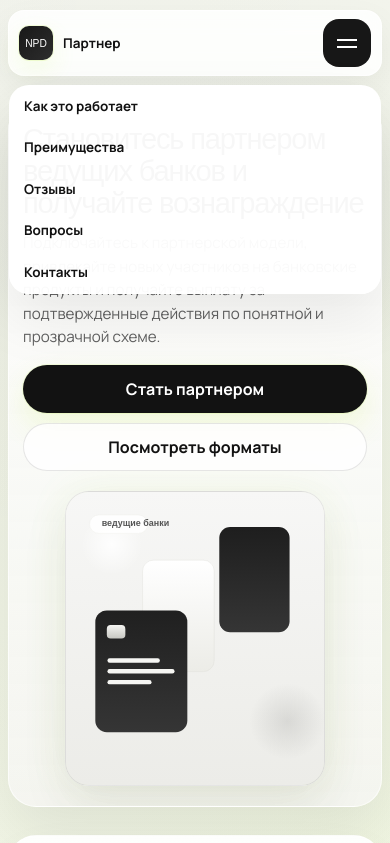
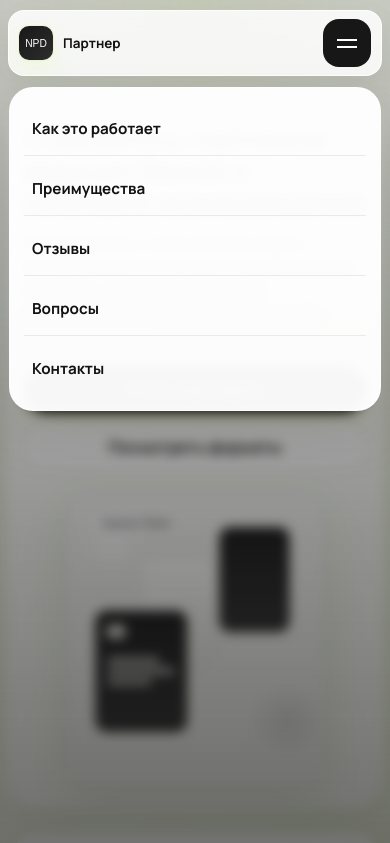
Before and after one commit to jesuuschrist/collaborator, a plain HTML site: page index.html in a window 390 px wide. Both pictures are taken after a click on the button 347 px from the left and 43 px from the top of the page. Shown: the top 843 px of the page. Drawn offline with Linux system fonts and the light colour scheme; a web font is replaced by a local one.

Commit message:
Refine mobile menu size and backdrop

```diff
--- a/styles.css
+++ b/styles.css
@@ -65,6 +65,10 @@ body::before {
   padding: 12px 0 72px;
 }
 
+body.menu-active {
+  overflow: hidden;
+}
+
 .topbar {
   position: sticky;
   top: 10px;
@@ -83,6 +87,23 @@ body::before {
   transition: background 0.2s ease, border-color 0.2s ease, box-shadow 0.2s ease;
 }
 
+.menu-backdrop {
+  position: fixed;
+  inset: 0;
+  z-index: 39;
+  background:
+    linear-gradient(180deg, rgba(8, 8, 8, 0.18), rgba(8, 8, 8, 0.56)),
+    radial-gradient(circle at top center, rgba(184, 239, 53, 0.08), transparent 26%);
+  opacity: 0;
+  pointer-events: none;
+  transition: opacity 0.28s ease;
+}
+
+.topbar.menu-open + .menu-backdrop {
+  opacity: 1;
+  pointer-events: auto;
+}
+
 .topbar.scrolled {
   border-color: rgba(18, 18, 18, 0.18);
   box-shadow: 0 10px 26px rgba(18, 18, 18, 0.08);
@@ -461,7 +482,7 @@ h2 {
 }
 
 .promo-track span::after {
-  content: "вЂў";
+  content: "•";
   color: var(--accent);
 }
 
@@ -1212,6 +1233,15 @@ h2 {
     display: flex;
   }
 
+  .menu a {
+    display: flex;
+    align-items: center;
+    min-height: 56px;
+    padding: 0 6px;
+    font-size: 1rem;
+    font-weight: 700;
+  }
+
   .hero,
   .audience,
   .contact {
@@ -1321,6 +1351,10 @@ h2 {
     gap: 12px;
   }
 
+  .menu-backdrop {
+    backdrop-filter: blur(6px);
+  }
+
   .brand-text small,
   .menu a {
     font-size: 0.88rem;
@@ -1344,6 +1378,25 @@ h2 {
 
   .brand-text small {
     font-size: 0.68rem;
+  }
+
+  .menu {
+    top: calc(100% + 12px);
+    padding: 18px;
+    border-radius: 24px;
+    gap: 6px;
+  }
+
+  .menu a {
+    min-height: 60px;
+    padding: 0 10px;
+    font-size: 1rem;
+    font-weight: 700;
+    border-bottom: 1px solid rgba(18, 18, 18, 0.08);
+  }
+
+  .menu a:last-child {
+    border-bottom: 0;
   }
 
   h1 {
@@ -1669,7 +1722,9 @@ h2 {
   }
 
   .menu a {
-    font-size: 0.84rem;
+    min-height: 54px;
+    padding: 0 8px;
+    font-size: 0.95rem;
   }
 
   .hero,
```
